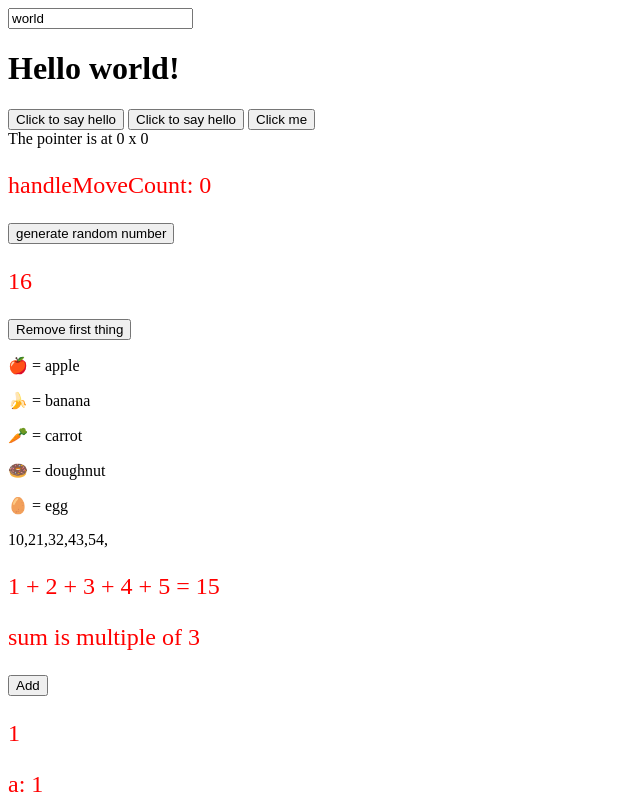
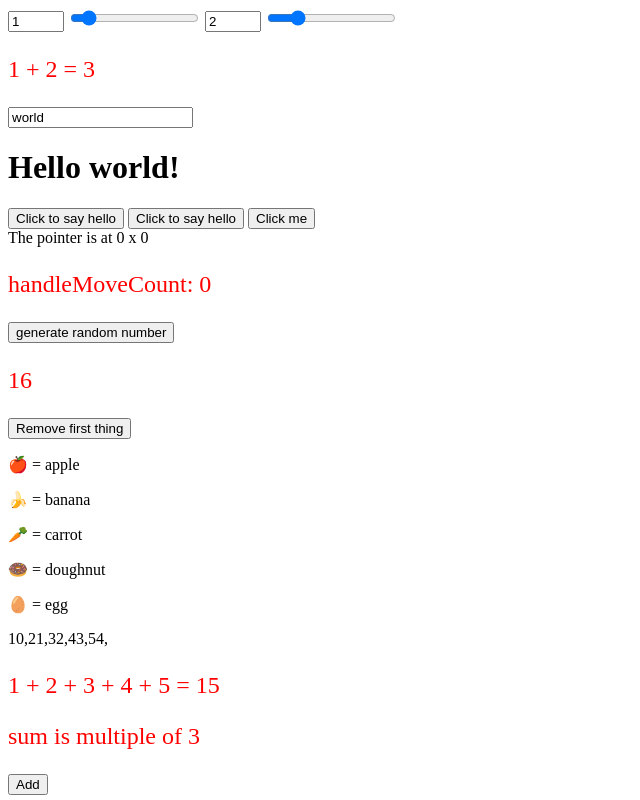
Before and after one commit to youyoumu/svelte-practice, a SvelteKit app: page / in a window 1280 px wide. Shown: the top 800 px of the page, without its empty margins (0-640 px from the left). Built offline with nearby package versions, Linux system fonts and the light colour scheme.

Commit message:
Numeric inputs

```diff
--- a/src/routes/+page.svelte
+++ b/src/routes/+page.svelte
@@ -46,7 +46,7 @@
 		a: 1
 	};
 
-	let a = numbersObj.a;
+	// let a = numbersObj.a;
 
 	function addNumbersObj() {
 		numbersObj.a = numbersObj.a + 1;
@@ -91,7 +91,22 @@
 	}
 
 	let name2 = 'world';
+
+	let a = 1;
+	let b = 2;
 </script>
+
+<label>
+	<input type="number" bind:value={a} min="0" max="10" />
+	<input type="range" bind:value={a} min="0" max="10" />
+</label>
+
+<label>
+	<input type="number" bind:value={b} min="0" max="10" />
+	<input type="range" bind:value={b} min="0" max="10" />
+</label>
+
+<p>{a} + {b} = {a + b}</p>
 
 <input bind:value={name2} />
 <h1>Hello {name2}!</h1>
```
